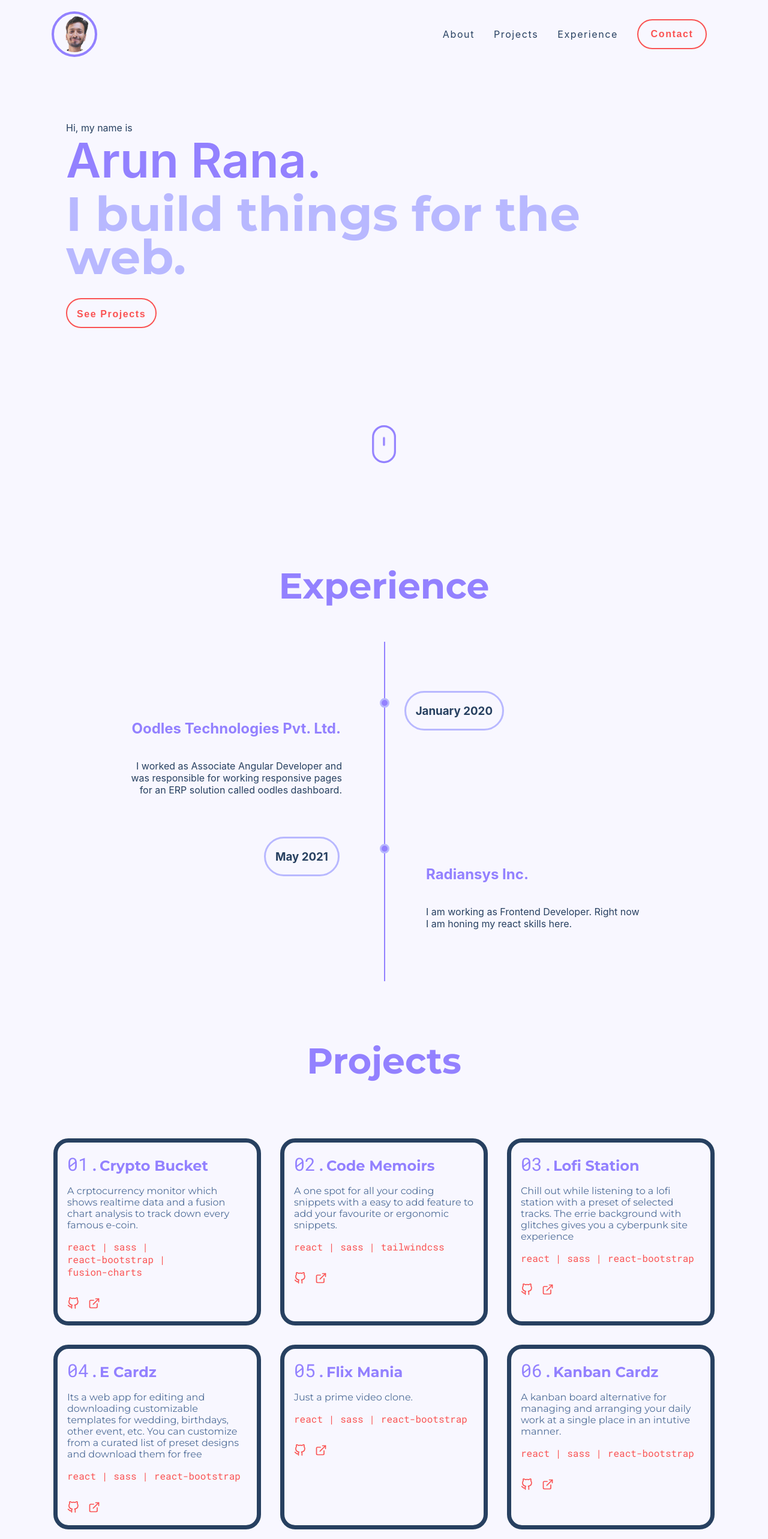
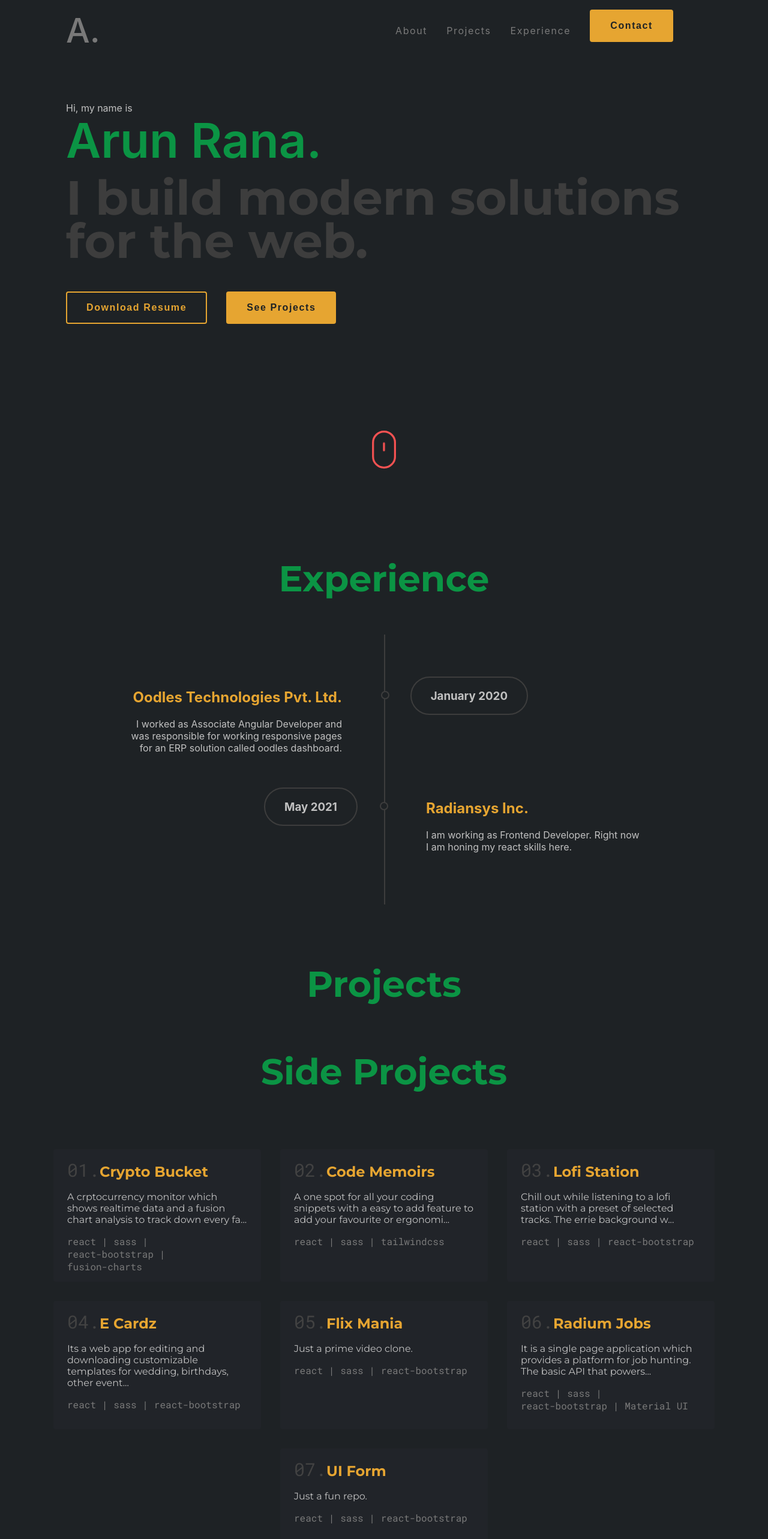
Before and after one commit to arun0808rana/portfolio-arun, a React (Create React App) app: page / in a window 1280 px wide. Shown: the top 2566 px of the page at 60% size. Built offline with nearby package versions, Linux system fonts and the light colour scheme.

Commit message:
Mar 15 2022: Redesign and Office projects added

```diff
--- a/src/App.css
+++ b/src/App.css
@@ -17,18 +17,23 @@
 /* --primary-bg: #131515; */
 
 :root {
-  --primary-color: #9381ff;
-  --secondary-color: #274060;
-  --tertiary-color: #274060;
-  --text-color: #4f6d98;
+  /* --primary-color: #9381ff; */
+  --primary-color: rgb(11, 148, 68);
+  --secondary-color: #e6a531;
+  --tertiary-color: rgb(121, 121, 121);
+  --text-color: #c1c1c1;
 
-  --primary-color-tint: #b8b8ff;
-  --secondary-color-tint: #ffeedd;
+  /* --primary-color-tint: #b8b8ff; */
+  --primary-color-tint: #3d3d3d;
+  --secondary-color-tint: #212429;
   --tertiary-color-tint: #d3fff5;
 
-  --primary-bg: #f8f7ff;
+  /* --primary-bg: #f8f7ff; */
+  --primary-bg: #1e2225;
 
-  --cherry-color: #fa5353;
+  /* --cherry-color: #fa5353; */
+  --cherry-color: rgb(250, 83, 83);
+
   --chery-color-tint: #ffe4e4;
 }
 
@@ -46,6 +51,10 @@ body {
   line-height: 1.1;
   font-family: "Montserrat", sans-serif;
   text-align: center;
+}
+
+.sub-heading {
+  color: var(--secondary-color);
 }
 
 .text {
@@ -72,9 +81,49 @@ body {
   letter-spacing: 0.1rem;
 }
 
-.cta-btn:hover {
+.cta-btn-outline,
+.cta-btn-filled {
+ margin-right: 2rem;
+}
+
+.cta-btn-outline:hover,
+.cta-btn-filled:hover {
+  background-color: var(--primary-color);
+  border: 2px solid var(--primary-color);
+  color: #000;
+}
+
+.cta-btn-filled {
+  /* border: 2px solid var(--secondary-color); */
+  border: 2px solid transparent;
+
+  color: var(--primary-bg);
+  padding: 16px 32px;
+  font-size: 16px;
+  font-weight: bold;
+  border-radius: 4px;
+  background: var(--secondary-color);
+  height: auto;
+  cursor: pointer;
+  letter-spacing: 0.1rem;
+}
+
+.cta-btn-outline {
+  border: 2px solid var(--secondary-color);
+  color: var(--secondary-color);
+  padding: 16px 32px;
+  font-size: 16px;
+  font-weight: bold;
+  border-radius: 4px;
+  background: transparent;
+  height: auto;
+  cursor: pointer;
+  letter-spacing: 0.1rem;
+}
+
+/* .cta-btn:hover {
   background-color: var(--chery-color-tint);
-}
+} */
 
 .d-flex {
   display: flex;
@@ -127,6 +176,16 @@ body {
 .sm-icons {
   display: none;
 }
+
+@media only screen and (max-width: 1600px) {
+  .cta-btn-outline,
+  .cta-btn-filled {
+   margin-bottom: 1rem;
+  }
+}
+
+
+
 @media only screen and (min-width: 1600px) {
   .sm-icons {
     display: block;
@@ -167,7 +226,7 @@ body {
   bottom: 0px;
   height: 45px;
   border-radius: 100%;
-  background: #f8f7ff;
+  /* background: #f8f7ff; */
   margin: 1rem;
   right: 0;
 }
--- a/src/App.js
+++ b/src/App.js
@@ -8,6 +8,7 @@ import Skills from "./components/skills/Skills";
 import Experience from "./components/experience/Experience";
 import React from "react";
 import chevronUp from "./assets/icons/chevron-up.svg";
+import OfficeProjects from "./components/OfficeProjects/OfficeProjects";
 
 function App() {
   const scrollerRef = React.useRef();
@@ -42,6 +43,7 @@ function App() {
         <Header />
         <Landing />
         <Experience />
+        <OfficeProjects/>
         <Projects />
         <Skills />
         <GetInTouch />
--- /dev/null
+++ b/src/components/OfficeProjects/OfficeProjects.js
@@ -0,0 +1,17 @@
+import React from 'react'
+import styled from "styled-components/macro";
+
+function OfficeProjects() {
+  return (
+    <Wrapper>
+      <h2 className="section-heading">Projects</h2>
+
+    </Wrapper>
+  )
+}
+
+export default OfficeProjects
+
+const Wrapper = styled.div`
+
+`
--- a/src/components/experience/experience.css
+++ b/src/components/experience/experience.css
@@ -5,7 +5,7 @@
   left: 50%;
   width: 2px;
   top: -20px;
-  background: var(--primary-color);
+  background: var(--primary-color-tint);
   z-index: 1;
 }
 
@@ -14,7 +14,7 @@
   margin: 50px auto;
   width: 1000px;
   padding: 50px 0;
-  color: var(--tertiary-color);
+  color: var(--text-color);
 }
 
 .timeline ul {
@@ -28,12 +28,13 @@
   line-height: normal;
   position: relative;
   width: 50%;
-  padding: 40px 70px;
+
+  padding: 0 70px 40px;
 }
 
 .timeline ul li .right_content h2 {
-  color: var(--primary-color);
-  padding: 0px 2px 18px 0px;
+  color: var(--secondary-color);
+  /* padding: 0px 2px 18px 0px; */
 }
 
 .timeline ul li:nth-child(odd) {
@@ -57,9 +58,9 @@
   position: absolute;
   width: 10px;
   height: 10px;
-  background: var(--primary-color);
+  background: var(--primary-bg);
   border-radius: 50%;
-  border: 3px solid var(--primary-color-tint);
+  border: 2px solid var(--primary-color-tint);
   right: -9px;
   top: 24px;
   z-index: 1;
@@ -70,9 +71,9 @@
   position: absolute;
   width: 10px;
   height: 10px;
-  background: var(--primary-color);
+  background: var(--primary-bg);
   border-radius: 50%;
-  border: 3px solid var(--primary-color-tint);
+  border: 2px solid var(--primary-color-tint);
   left: -7px;
   top: 24px;
   z-index: 1;
@@ -80,24 +81,28 @@
 
 .timeline ul li:nth-child(odd) .left_content {
   position: absolute;
-  top: 12px;
-  right: -200px;
+  top: 0px;
+  right: -240px;
   margin: 0;
-  padding: 0 16px;
+  padding: 0 32px;
 
-  border: 3px solid var(--primary-color-tint);
+  border: 2px solid var(--primary-color-tint);
   border-radius: 50px;
 }
 
 .timeline ul li:nth-child(even) .left_content {
   position: absolute;
-  top: 12px;
+  top: 0px;
   left: -200px;
   margin: 0;
-  padding: 0 16px;
+  padding: 0 32px;
 
-  border: 3px solid var(--primary-color-tint);
+  border: 2px solid var(--primary-color-tint);
   border-radius: 50px;
+}
+
+.timeline h3.company-span{
+  color: var(--text-color);
 }
 
 @media (max-width: 1000px) {
@@ -135,4 +140,8 @@
     left: 50px;
     right: inherit;
   }
+
+  .timeline ul li{
+    padding: 40px 70px;
+  }
 }
--- a/src/components/footer/Footer.js
+++ b/src/components/footer/Footer.js
@@ -29,7 +29,7 @@ function Footer() {
         <div className="long-line"></div>
       </div>
       <div className="foot-note">
-        Designed by <span>Arun Rana</span>
+         <span>Designed by Arun Rana</span>
       </div>
     </Wrapper>
   );
@@ -61,7 +61,7 @@ const Wrapper = styled.div`
     font-size: 14px;
     color: var(--primary-color);
     span {
-      color: var(--secondary-color);
+      color: var(--cherry-color);
     }
   }
 `;
--- a/src/components/get-in-touch/GetInTouch.js
+++ b/src/components/get-in-touch/GetInTouch.js
@@ -14,24 +14,13 @@ const Wrapper = styled.div`
 
   .content {
     margin: 2rem auto;
-    max-width: 500px;
+    max-width: 800px;
     width: calc(100% - 2rem);
     padding: 0 1rem;
   }
 
-  .cta-btn {
-    border: 2px solid var(--cherry-color);
-    color: var(--cherry-color);
-    font-size: 16px;
-    font-weight: bold;
-    border-radius: 25px;
-    width: 116px;
-    height: 50px;
-    margin: 1rem;
-    cursor: pointer;
-    &:hover {
-      background-color: var(--chery-color-tint);
-    }
+  .cta-btn-filled {
+    margin-bottom: 2rem;
   }
 `;
 
@@ -48,7 +37,7 @@ function GetInTouch() {
           footer.
         </div>
         <a href="https://arun0808rana.github.io/contact-form/" target="_blank">
-          <button className="cta-btn">Say Hi</button>
+          <button className="cta-btn-filled">Say Hi</button>
         </a>
       </div>
     </Wrapper>
--- a/src/components/header/Header.js
+++ b/src/components/header/Header.js
@@ -9,9 +9,7 @@ function Header() {
 
   return (
     <Wrapper id="header-id">
-      <div className="logo">
-        <img src={logo} alt="logo" className="img-fluid logo" />
-      </div>
+      <div className="logo">A.</div>
 
       <ul className="desktop-menu">
         <li>
@@ -28,13 +26,17 @@ function Header() {
             href="https://arun0808rana.github.io/contact-form/"
             target="_blank"
           >
-            <button className="cta-btn">Contact</button>
+            <button className="cta-btn-filled">Contact</button>
           </a>
         </li>
       </ul>
 
       <div className="hamburger" onClick={() => setShowMenu(!showMenu)}>
-        <img src={!showMenu ? ham : hamClose} alt="menu" className="ham img-fluid" />
+        <img
+          src={!showMenu ? ham : hamClose}
+          alt="menu"
+          className="ham img-fluid"
+        />
       </div>
 
       {!!showMenu && (
@@ -69,10 +71,10 @@ const Wrapper = styled.div`
   position: relative;
   justify-content: space-between;
   align-content: center;
-  padding: 1rem;
-  a{
-    &:hover{
-      color:var(--primary-color)
+  padding: 0 2.5rem;
+  a {
+    &:hover {
+      color: var(--primary-color);
     }
   }
   @media (max-width: 540px) {
@@ -83,11 +85,13 @@ const Wrapper = styled.div`
     display: flex;
     align-items: center;
     justify-content: center;
-
+    font-size: 56px;
+    font-weight: 500;
+    color:var(--tertiary-color);
     img.logo {
       width: 60px;
       height: 60px;
-      border: 4px solid var(--primary-color);
+      border: 2px solid var(--tertiary-color);
       padding: 4px;
       border-radius: 100%;
       @media (max-width: 540px) {
@@ -150,9 +154,9 @@ const Wrapper = styled.div`
         cursor: pointer;
         letter-spacing: 0.1rem;
 
-        &:hover {
-          background-color: var(--chery-color-tint);
-        }
+        /* &:hover {
+          background-color: var(--chery-color);
+        } */
       }
     }
   }
--- a/src/components/landing/Landing.js
+++ b/src/components/landing/Landing.js
@@ -11,15 +11,25 @@ function Landing() {
    });
   };
 
+  const downloadResume = () => {
+    window.open('https://github.com/arun0808rana/resumee/raw/main/Arun%20Rana%20Nov%202021%20Resume.pdf', '_blank')
+   }
+
   return (
     <Wrapper id="about-me-id">
       <div className="container">
         <div className="dim-text">Hi, my name is</div>
         <div className="name">Arun Rana.</div>
-        <div className="hobby">I build things for the web.</div>
-        <button className="cta-btn" onClick={scollToProjects}>
+        <div className="hobby">I build modern solutions for the web.</div>
+        <div className="">
+        <button className="cta-btn-outline" onClick={downloadResume}>
+          Download Resume
+        </button>
+
+        <button className="cta-btn-filled" onClick={scollToProjects}>
           See Projects
         </button>
+        </div>
       </div>
       <ScrollDown />
     </Wrapper>
@@ -41,7 +51,7 @@ const Wrapper = styled.div`
   .container {
     margin-bottom: 20vh;
     .dim-text {
-      color: var(--tertiary-color);
+      color: var(--text-color);
     }
     .name {
       font-size: clamp(50px, 8vw, 80px);
@@ -51,7 +61,8 @@ const Wrapper = styled.div`
     }
 
     .hobby {
-      margin-top: 10px;
+      margin: 1rem auto 3rem;
+
       color: var(--primary-color-tint);
       line-height: 0.9;
       font-size: clamp(40px, 8vw, 80px);
@@ -59,10 +70,15 @@ const Wrapper = styled.div`
       font-weight: bold;
     }
 
-    .cta-btn {
+    /* .cta-btn {
       margin-top: 2rem;
       width: fit-content;
-      padding: 1rem;
-    }
+      padding: 16px 32px;
+      background-color:var(--secondary-color);
+      color:var(--primary-bg);
+      height:auto;
+      border:none;
+      border-radius:4px;
+    } */
   }
 `;
--- a/src/components/landing/components/scrollDown/ScrollDown.js
+++ b/src/components/landing/components/scrollDown/ScrollDown.js
@@ -22,12 +22,12 @@ function ScrollDown() {
         <path
           id="wheel"
           d="M123.359,79.775l0,72.843"
-          style={{ fill: "none", stroke: "#9381ff", strokeWidth: "20px" }}
+          style={{ fill: "none", stroke: "var(--cherry-color)", strokeWidth: "20px" }}
         />
         <path
           id="mouse"
           d="M236.717,123.359c0,-62.565 -50.794,-113.359 -113.358,-113.359c-62.565,0 -113.359,50.794 -113.359,113.359l0,143.237c0,62.565 50.794,113.359 113.359,113.359c62.564,0 113.358,-50.794 113.358,-113.359l0,-143.237Z"
-          style={{ fill: "none", stroke: "#9381ff", strokeWidth: "20px" }}
+          style={{ fill: "none", stroke: "var(--cherry-color)", strokeWidth: "20px" }}
         />
       </svg>
     </Wrapper>
--- a/src/components/projects/Projects.js
+++ b/src/components/projects/Projects.js
@@ -4,21 +4,35 @@ import openInNewTabIcon from "../../assets/icons/open-in-new-tab.svg";
 import octoIcon from "../../assets/icons/octo.svg";
 
 function Projects() {
+  const openProject = (link) => { window.open(link, '_blank') }
   return (
     <Wrapper id="projects-id">
-      <h2 className="section-heading">Projects</h2>
+      <h2 className="section-heading">Side Projects</h2>
       <div className="flex-container">
         {projectsData.map((project, index) => {
           return (
-            <div className="card" key={`projects-card-${index}`}>
+            <div className="card" key={`projects-card-${index}`} onClick={()=>openProject(project.url)}>
               <div className="d-flex">
                 <div className="sn">
                   {index < 10 ? 0 : null}
                   {index + 1}.
                 </div>
-                <a href={project.url} target="_blank" className="header">{project.title}</a>
+                <a
+                  className="sub-heading header"
+                  href={project.url}
+                  target="_blank"
+                >
+                  {"   " + project.title}
+                </a>
               </div>
-              <div className="text">{project.description}</div>
+              <div className="text">
+                {project.description.substring(0, 100)}
+                {project.description.length -
+                  project.description.substring(0, 100).length >
+                1
+                  ? "..."
+                  : ""}
+              </div>
               <div className="stack">
                 {project.stack.map((tech, idx) => {
                   return (
@@ -31,14 +45,18 @@ function Projects() {
                   );
                 })}
               </div>
-              <div className="social-icons">
-                <a href={project.repo} target="_blank" rel="noopener noreferrer">
+              {/* <div className="social-icons">
+                <a
+                  href={project.repo}
+                  target="_blank"
+                  rel="noopener noreferrer"
+                >
                   <img src={octoIcon} alt="" />
                 </a>
                 <a href={project.url} target="_blank" rel="noopener noreferrer">
                   <img src={openInNewTabIcon} alt="" />
                 </a>
-              </div>
+              </div> */}
             </div>
           );
         })}
@@ -61,28 +79,31 @@ const Wrapper = styled.div`
   }
   .card {
     width: calc(100% - 2rem);
-    padding: 1rem;
+    padding: 0.5rem 1rem;
     margin: 1rem;
     max-width: 300px;
-    min-height: 250px;
-    border: 7px solid var(--tertiary-color);
+    min-height: 184px;
+    border: 7px solid var(--secondary-color-tint);
+    background: var(--secondary-color-tint);
     color: var(--primary-color);
-    border-radius: 25px;
-    transition: width 5s;
+    border-radius: 4px;
+    transition: transform 0.3s;
     &:hover {
-      transition: width 5s;
-      transform: translateY(-2px);
+      transition: transform 0.3s;
+      transform: translate(2px,2px);
     }
+    cursor: pointer;
     .d-flex {
       align-items: baseline;
-      a{
-        color: var(--primary-color);
+      a {
+        // color: var(--primary-color);
         text-decoration: none;
       }
     }
     .sn {
       font-family: "Roboto Mono", monospace;
       font-size: 30px;
+      color: #424242;
     }
     .header {
       font-family: "Montserrat", sans-serif;
@@ -103,7 +124,7 @@ const Wrapper = styled.div`
         border-radius: 25px;
         margin: 0 10px 0 0;
         font-family: "Roboto Mono", monospace;
-        color: var(--cherry-color);
+        color: var(--tertiary-color);
       }
     }
 
@@ -128,7 +149,7 @@ const projectsData = [
       "A crptocurrency monitor which shows realtime data and a fusion chart analysis to track down every famous e-coin.",
     stack: ["react", "sass", "react-bootstrap", "fusion-charts"],
     url: "https://arun0808rana.github.io/cryptobucket-rc-frontend/",
-    repo:"https://github.com/arun0808rana/cryptobucket-rc-frontend"
+    repo: "https://github.com/arun0808rana/cryptobucket-rc-frontend",
   },
   {
     title: "Code Memoirs",
@@ -136,7 +157,7 @@ const projectsData = [
       "A one spot for all your coding snippets with a easy to add feature to add your favourite or ergonomic snippets.",
     stack: ["react", "sass", "tailwindcss"],
     url: "https://arun0808rana.github.io/code-memoirs/",
-    repo:"https://github.com/arun0808rana/code-memoirs"
+    repo: "https://github.com/arun0808rana/code-memoirs",
   },
   {
     title: "Lofi Station",
@@ -144,7 +165,7 @@ const projectsData = [
       "Chill out while listening to a lofi station with a preset of selected tracks. The errie background with glitches gives you a cyberpunk site experience",
     stack: ["react", "sass", "react-bootstrap"],
     url: "https://arun0808rana.github.io/lofi-rc-frontend/",
-    repo:"https://github.com/arun0808rana/lofi-rc-frontend"
+    repo: "https://github.com/arun0808rana/lofi-rc-frontend",
   },
   {
     title: "E Cardz",
@@ -156,20 +177,19 @@ const projectsData = [
   },
   {
     title: "Flix Mania",
-    description:
-      "Just a prime video clone.",
+    description: "Just a prime video clone.",
     stack: ["react", "sass", "react-bootstrap"],
     url: "https://arun0808rana.github.io/flix-mania-rc-frontend/",
     repo: "https://github.com/arun0808rana/flix-mania-rc-frontend",
   },
-  {
-    title: "Kanban Cardz",
-    description:
-      "A kanban board alternative for managing and arranging your daily work at a single place in an intutive manner.",
-    stack: ["react", "sass", "react-bootstrap"],
-    url: "https://arun0808rana.github.io/flix-mania-rc-frontend/",
-    repo: "https://github.com/arun0808rana/flix-mania-rc-frontend",
-  },
+  // {
+  //   title: "Kanban Cardz",
+  //   description:
+  //     "A kanban board alternative for managing and arranging your daily work at a single place in an intutive manner.",
+  //   stack: ["react", "sass", "react-bootstrap"],
+  //   url: "https://arun0808rana.github.io/flix-mania-rc-frontend/",
+  //   repo: "https://github.com/arun0808rana/flix-mania-rc-frontend",
+  // },
   {
     title: "Radium Jobs",
     description:
@@ -180,8 +200,7 @@ const projectsData = [
   },
   {
     title: "UI Form",
-    description:
-      "Just a fun repo.",
+    description: "Just a fun repo.",
     stack: ["react", "sass", "react-bootstrap"],
     url: "https://arun0808rana.github.io/ui-form/",
     repo: "https://github.com/arun0808rana/ui-form",
--- a/src/components/skills/Skills.js
+++ b/src/components/skills/Skills.js
@@ -139,7 +139,7 @@ const Wrapper = styled.div`
       /* justify-content: space-between; */
       flex-wrap: wrap;
       max-width: 576px;
-      color: rgb(147 129 255);
+      color: var(--secondary-color);
       @media (max-width: 768px) {
         justify-content: center;
       }
@@ -215,7 +215,7 @@ const Wrapper = styled.div`
   @keyframes pulse-red {
     0% {
       transform: scale(0.95);
-      box-shadow: 0 0 0 0 rgba(147, 129, 255, 0.7);
+      box-shadow: 0 0 0 0 rgb(250 83 83 / 70%);
     }
 
     70% {
```
Also changed, not shown: src/assets/icons/chevron-up.svg.
